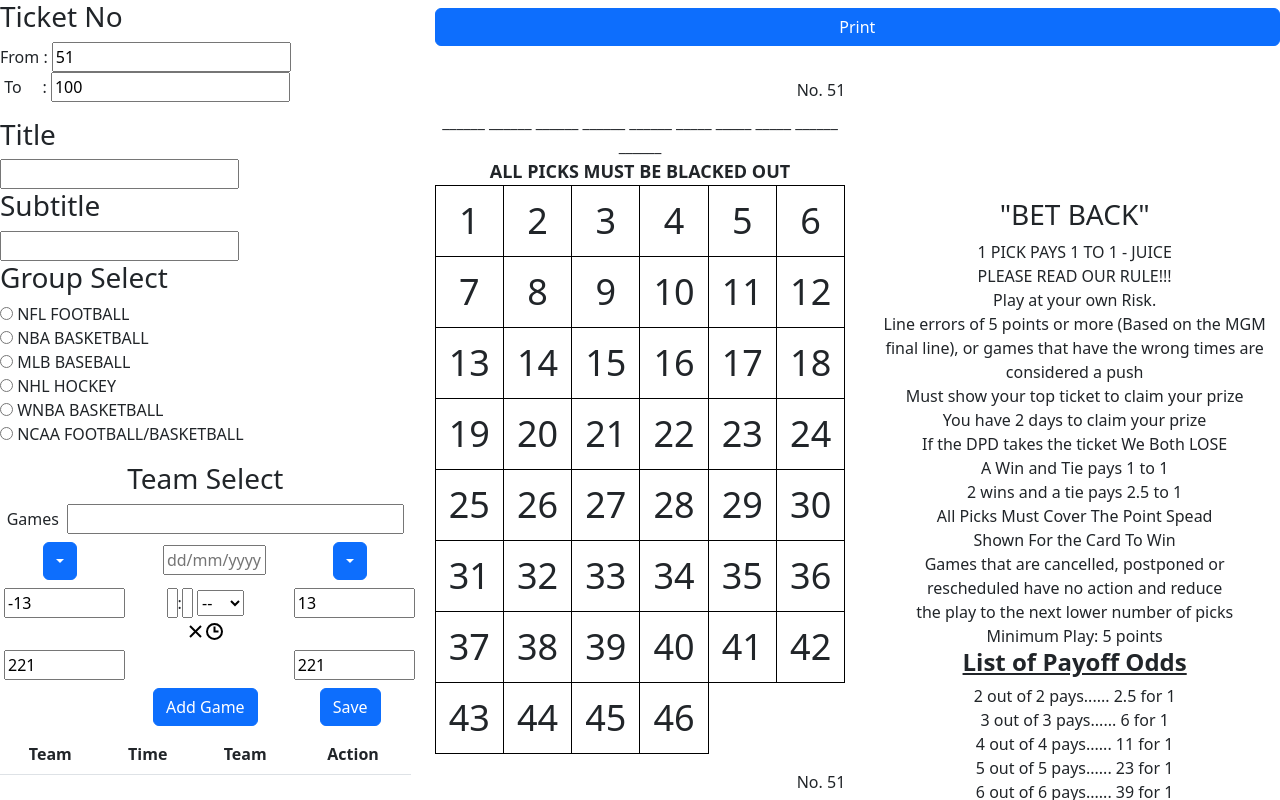
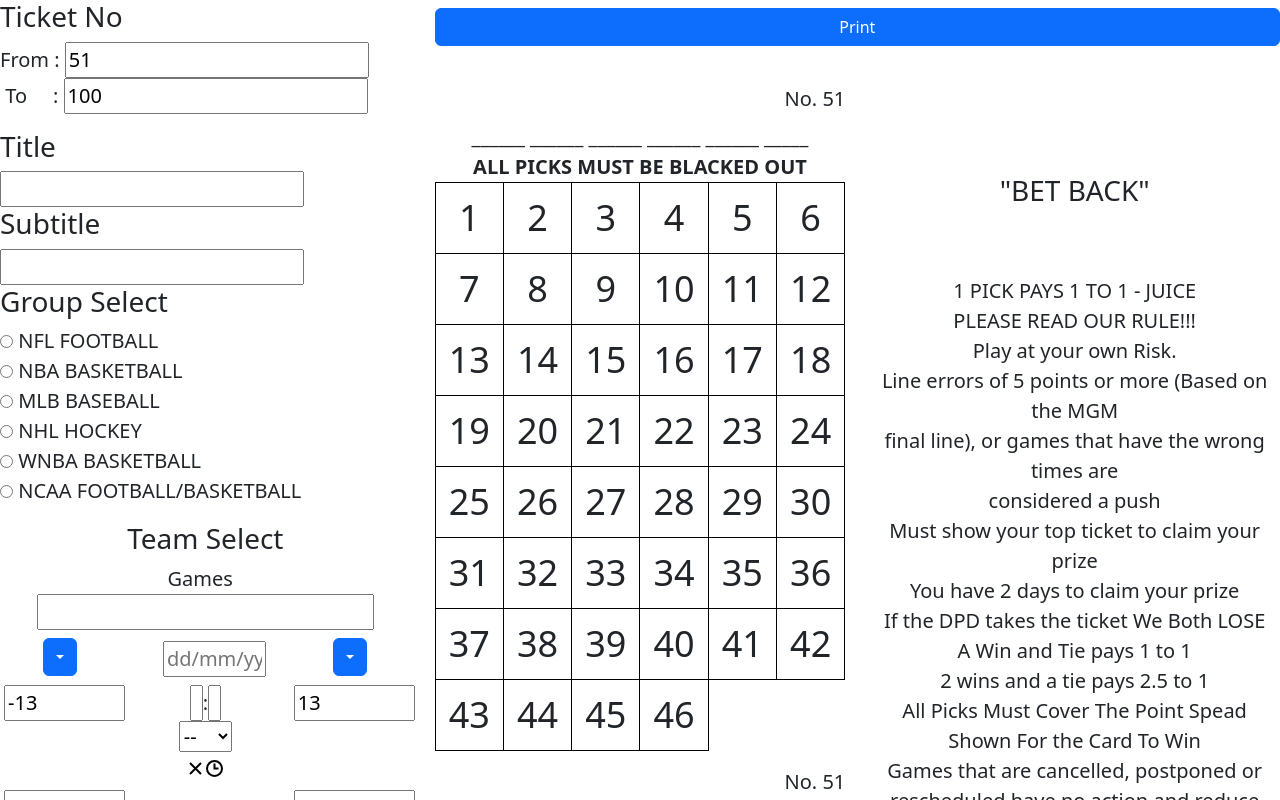
Before and after one commit to Strike1031/SportsTicket, a React (Create React App) app: page / in a window 1280 px wide. Shown: the top 800 px of the page. Built offline with nearby package versions, Linux system fonts and the light colour scheme.

Commit message:
update font size
update font size

```diff
--- a/src/assets/css/main.css
+++ b/src/assets/css/main.css
@@ -42,3 +42,7 @@
     height: 200px;
     overflow-y: scroll;
 }
+
+body, div, b {
+    font-size: 20px;
+}
--- a/src/screens/TicketTable/MyPreviewFirstPage.jsx
+++ b/src/screens/TicketTable/MyPreviewFirstPage.jsx
@@ -89,7 +89,7 @@ const MyPreviewFirstPage = ({ from, title, subTitle, gameTitle, gameTitle2, star
                     </div>
                 </div>
             ))}
-            <div>______  ______  ______  ______  ______  _____  _____  _____  ______  ______    </div>
+            <div>______  ______  ______  ______  ______  _____  </div>
             <div style={{ textAlign: "center", fontSize: "18px" }}><b>ALL PICKS MUST BE BLACKED OUT</b></div>
             <table className='table mynumbertable'>
                 <tbody>
--- a/src/screens/TicketTable/MyPreviewSecondPage.jsx
+++ b/src/screens/TicketTable/MyPreviewSecondPage.jsx
@@ -7,8 +7,9 @@ const MyPreviewSecondPage = () => {
         {/* <textarea name="Text1" cols="100" rows="30" style={{border: "none"}} value={data} onChange={e => setData(e.target.value)}>
         </textarea> */}
         <div id="fake_textarea">
-            <br/> <br/><br/> <br/><br/> <br/>
+            <br/> <br/><br/><br/>
             <h3>"BET BACK"</h3>
+            <br/><br/>
             <div>1 PICK PAYS 1 TO 1 -  JUICE</div>
             <div>PLEASE READ OUR RULE!!!</div>
             <div>Play at your own Risk.</div>
--- a/src/screens/registerTicket/RegisterPage.jsx
+++ b/src/screens/registerTicket/RegisterPage.jsx
@@ -660,10 +660,10 @@ export default function Register() {
             const pageHeight = doc.internal.pageSize.getHeight();
             const widthRatio = pageWidth / canvas.width;
             const heightRatio = pageHeight / canvas.height;
-            const ratio = widthRatio > heightRatio ? heightRatio : widthRatio;
+            const ratio = (widthRatio > heightRatio ? heightRatio : widthRatio) * 1.6; //scale image
 
             const canvasWidth = canvas.width * ratio;
-            const canvasHeight = canvas.height * ratio;
+            const canvasHeight = canvas.height * ratio / 1.6; //height not scale
 
             const marginX = (pageWidth - canvasWidth) / 2;
             const marginY = (pageHeight - canvasHeight) / 2;
@@ -683,10 +683,10 @@ export default function Register() {
                 const pageHeight1 = doc.internal.pageSize.getHeight();
                 const widthRatio1 = pageWidth1 / canvas1.width;
                 const heightRatio1 = pageHeight1 / canvas1.height;
-                const ratio1 = widthRatio1 > heightRatio1 ? heightRatio1 : widthRatio1;
+                const ratio1 = (widthRatio1 > heightRatio1 ? heightRatio1 : widthRatio1) * 1.6 ; //scale image
 
                 const canvasWidth1 = canvas1.width * ratio1;
-                const canvasHeight1 = canvas1.height * ratio1;
+                const canvasHeight1 = canvas1.height * ratio1 / 1.6; ////height not scale
 
                 const marginX1 = (pageWidth1 - canvasWidth1) / 2;
                 const marginY1 = (pageHeight1 - canvasHeight1) / 2;
```
Also changed, not shown: 1 other file (tests, documents, lock files or other folders).
